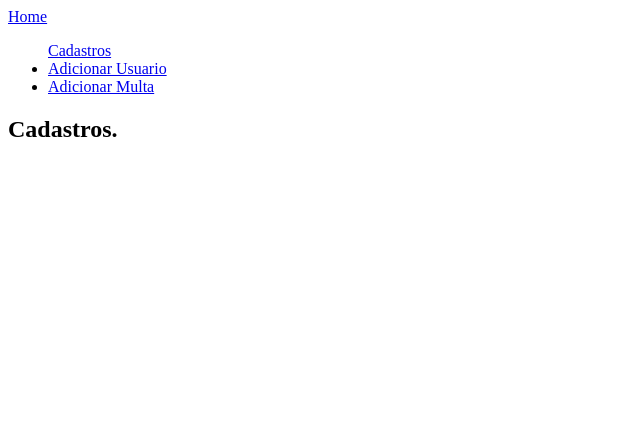
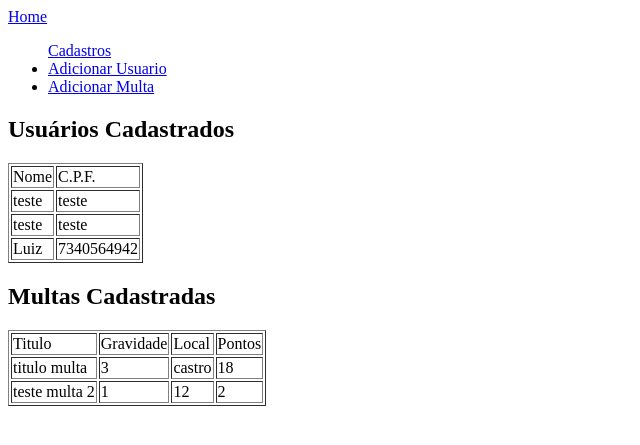
Before and after one commit to luizcarlospedrosogomes/ProjetoMultaDjango, a Django app: page /cadastro/ in a window 1280 px wide. Shown: the top 445 px of the page, without its empty margins (0-640 px from the left). Run offline with Django 3.2, Linux system fonts and the light colour scheme; data comes from the database, SQL or seed files in the repository; both versions use the stored data as it was after the commit.

Commit message:
commit 3
cadasto multa e ajustes

```diff
--- a/multa/controleUsuario/models.py
+++ b/multa/controleUsuario/models.py
@@ -4,10 +4,10 @@ from django.db import models
 # Create your models here.
 class Usuario(models.Model):
 	nome = models.CharField(max_length=200)
-	cpf  = models.CharField(max_length=15)
+	cpf  = models.IntegerField(max_length=15)
 
 class Multa(models.Model):
 	titulo 	   		  = models.CharField(max_length=200)
-	gravidade 		  = models.CharField(max_length=10)
+	gravidade 		  = models.IntegerField(max_length=10)
 	local    		  = models.CharField(max_length=200)
-	numeros_de_pontos = models.CharField(max_length=10)
+	numeros_de_pontos = models.IntegerField(max_length=10)
--- a/multa/controleUsuario/views.py
+++ b/multa/controleUsuario/views.py
@@ -4,6 +4,7 @@ from django.http import HttpResponse
 from django.template import RequestContext
 
 from multa.controleUsuario.models import Usuario
+from multa.controleUsuario.models import Multa
 from multa.controleUsuario.forms import FormCadastro
 from multa.controleUsuario.forms import FormCadastroMulta
 
@@ -12,19 +13,15 @@ def index(request):
 	return render_to_response('base.html', {})
 
 def cadastro(request):
+	multa_lista = Multa.objects.all()
 	usuario_lista = Usuario.objects.all()
-	return render_to_response('cadastroUsuario.html', {'usuario_lista': usuario_lista})
+	return render_to_response('cadastroUsuario.html', {'usuario_lista': usuario_lista, 'multa_lista': multa_lista})
 
 def adiciona(request):
 	if request.method == "POST":
 		form = FormCadastro(request.POST, request.FILES)
 		if form.is_valid():
-			dados = form.cleaned_data
-			item = Usuario(
-							nome = dados['nome'],
-							cpf = dados['cpf']
-							)
-			item.save()
+			form.save()
 			return render_to_response("salvo.html", {})
 	else:
 		form = FormCadastro()
@@ -32,6 +29,12 @@ def adiciona(request):
 		context_instance=RequestContext(request))
 
 def adicionaMulta(request):
-	form = FormCadastroMulta()
-	return render_to_response("adicionaMulta.html", {'form': form},
+	if request.method =="POST":
+		form = FormCadastroMulta(request.POST, request.FILES)
+		if form.is_valid():
+			form.save()
+			return render_to_response("salvo.html", {})
+	else:
+		form = FormCadastroMulta()
+		return render_to_response("adicionaMulta.html", {'form': form},
 		context_instance=RequestContext(request))
--- a/multa/templates/base.html
+++ b/multa/templates/base.html
@@ -1,3 +1,5 @@
+<!---*- encoding: utf-8 -*--->
+<!DOCTYPE html>
 <html>
 	<head>
 	{% block title %}
--- a/multa/templates/cadastroUsuario.html
+++ b/multa/templates/cadastroUsuario.html
@@ -1,3 +1,4 @@
+
 {% extends 'base.html' %}
 {% block title %}
 	<title>Cadastros</title>
@@ -13,13 +14,42 @@
 {% endblock %}
 
 {% block corpo %}
-	<h2>Cadastros.</h2>
-<ul>
+<div id="lista_usuario_cadastrados">
+<h2>Usuários Cadastrados</h2>
+<table border="1">
+		<tr>
+			<td>Nome</td>
+			<td>C.P.F.</td>
+		</tr>
 {% for usuario in usuario_lista %}
-
+		<tr>
+			<td>{{usuario.nome}}</td>
+			<td>{{usuario.cpf}}</td>
+		</tr>
 	{% empty %}
 		<span>Sem Cadastros</span>
-
 {% endfor%}
-</ul>
+</table>
+</div>
+<div id="lista_usuario_cadastrados">
+<h2>Multas Cadastradas</h2>
+<table border="1">
+		<tr>
+			<td>Titulo</td>
+			<td>Gravidade</td>
+			<td>Local</td>
+			<td>Pontos</td>
+		</tr>
+{% for multa in multa_lista %}
+		<tr>
+			<td>{{multa.titulo}}</td>
+			<td>{{multa.gravidade}}</td>
+			<td>{{multa.local}}</td>
+			<td>{{multa.numeros_de_pontos}}</td>
+		</tr>
+	{% empty %}
+		<span>Sem Cadastros</span>
+{% endfor%}
+</table>
+</div>
 {% endblock %}
```
Also changed, not shown: db.sqlite3, multa/controleUsuario/migrations/0003_auto_20150609_2313.py (added).
